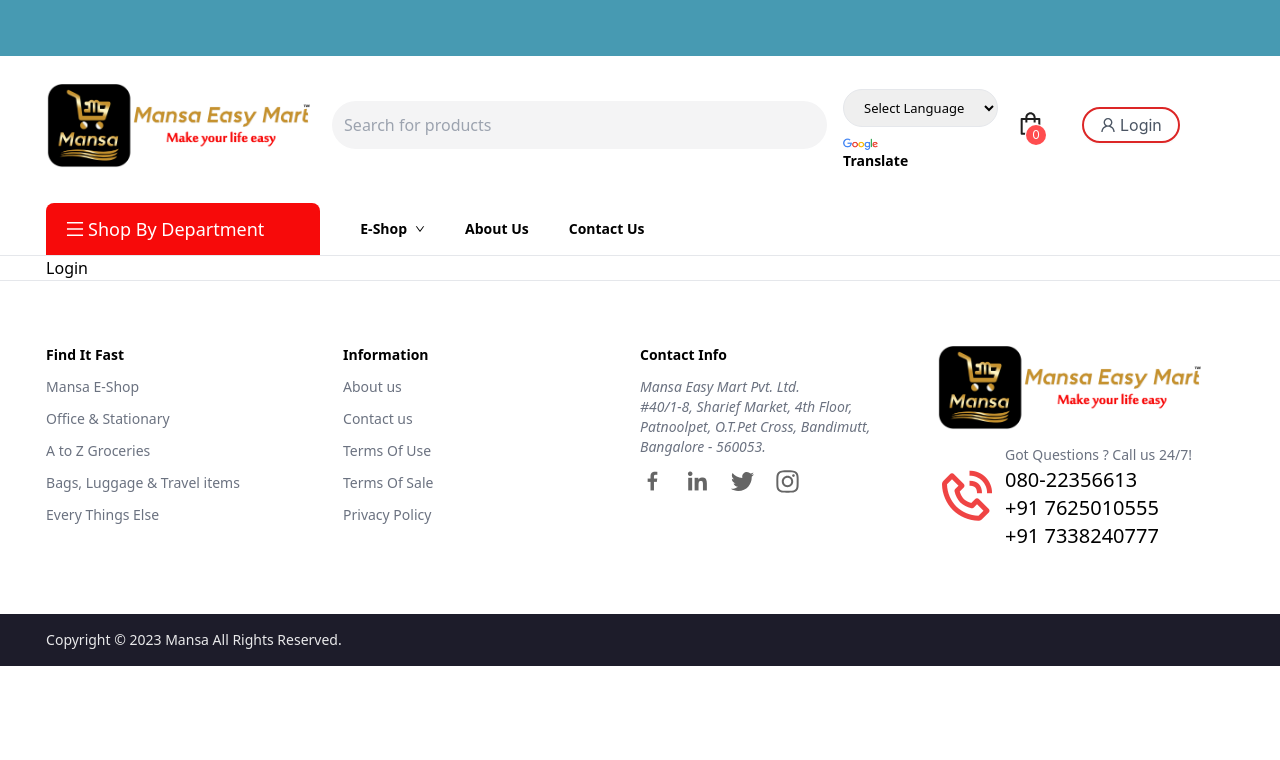
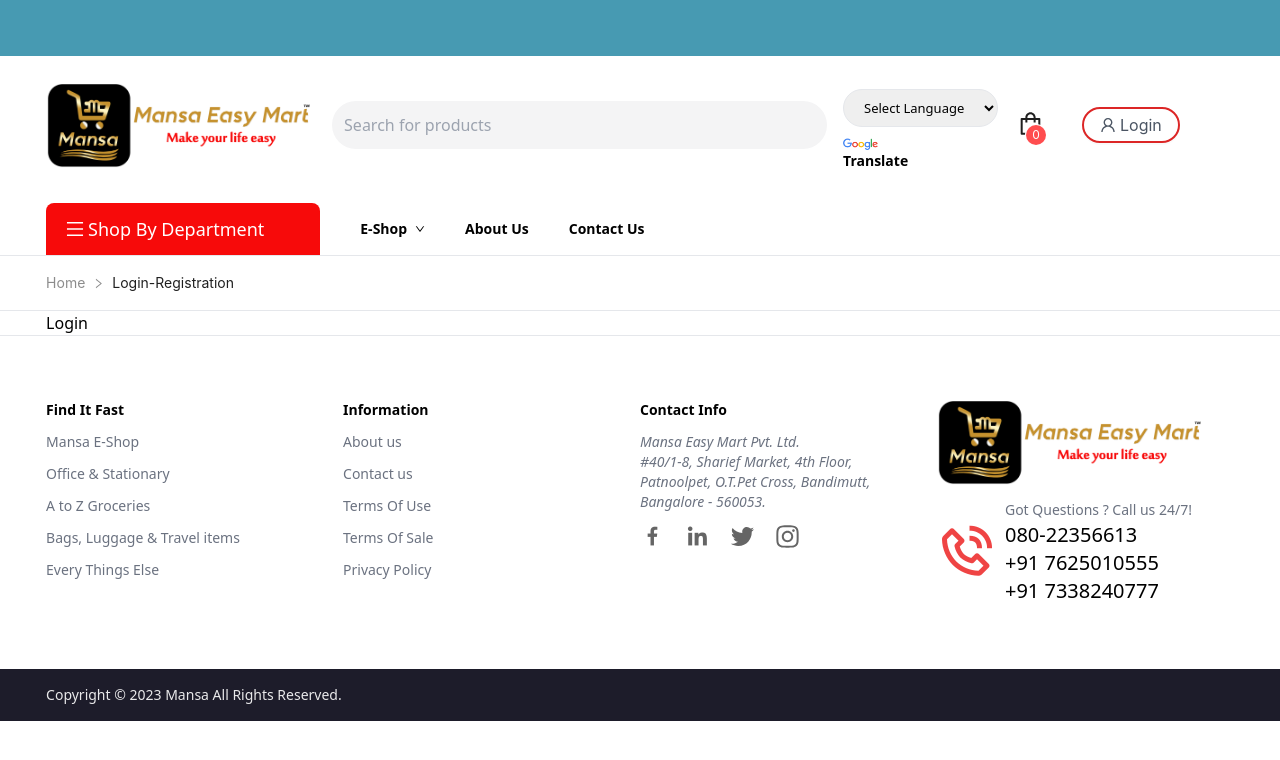
Before and after one commit to maziz12808/Task, a Next.js app: page /login in a window 1280 px wide. Shown: the top 760 px of the page. Built offline with nearby package versions, Linux system fonts and the light colour scheme.

Commit message:
added breadcrumb

```diff
--- a/components/login/index.jsx
+++ b/components/login/index.jsx
@@ -1,7 +1,21 @@
-import Layout from "../shared/layout"
+import Layout from "../shared/layout";
+import { usePathname } from 'next/navigation';
+import Link from 'next/link';
+import {RightOutlined} from "@ant-design/icons";
+import { Breadcrumb } from "antd";
+
 const Login = ()=>{
+    const pathname = usePathname();
     return (
         <Layout>
+            <Breadcrumb
+                className=" capitalize border-b px-[3.6%] py-4"
+                items={[
+                    {title: <Link href="/">Home</Link>},
+                    {title: " Login-Registration"}
+                ]}
+                separator={<RightOutlined style={{fontSize: '11px'}} />}
+            />
             <div className="px-[3.6%]">
                 <h2>Login</h2>
             </div>
```
